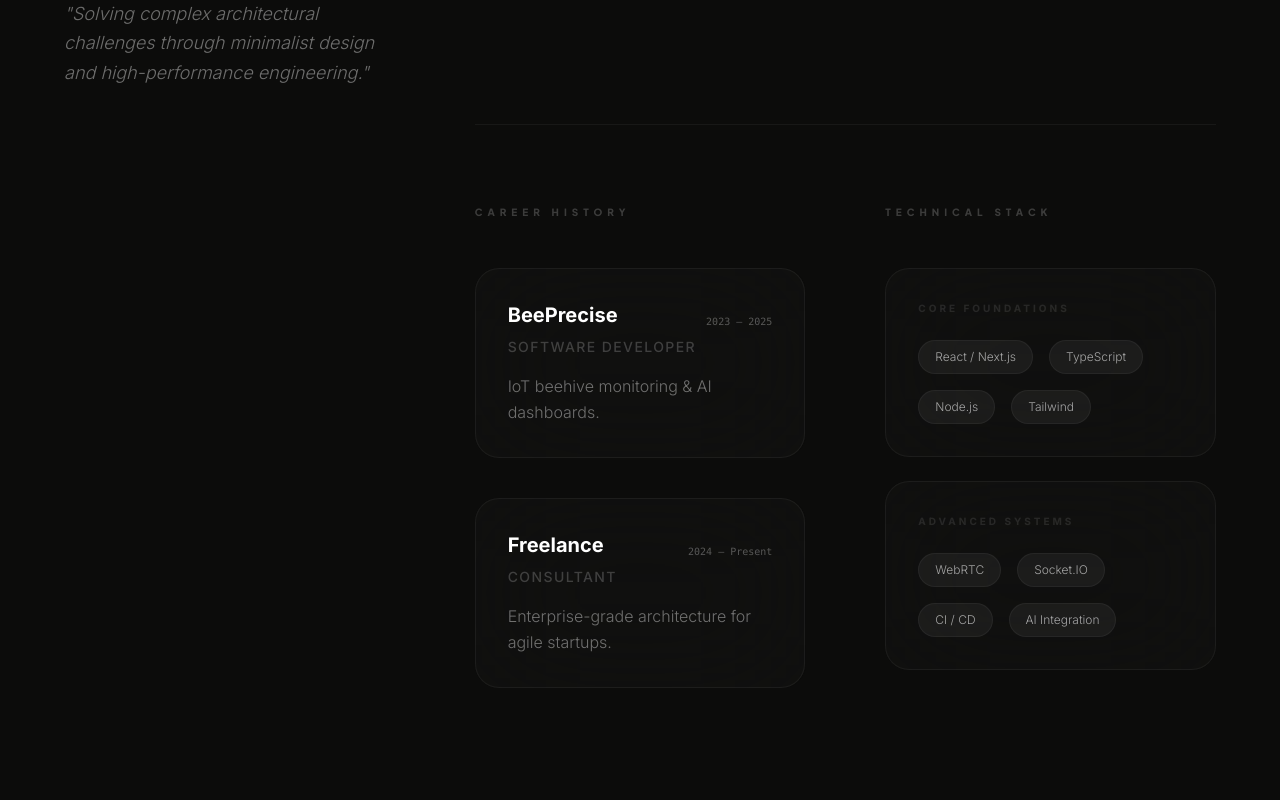
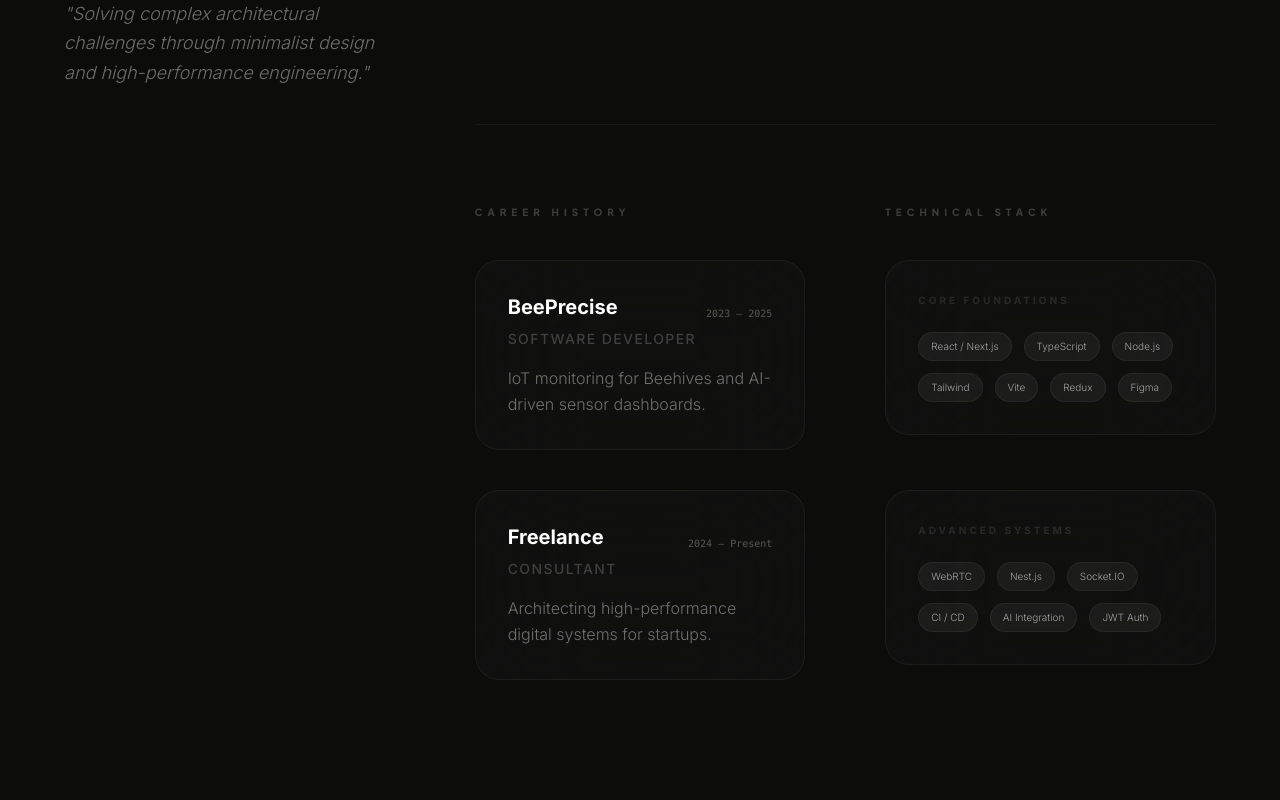
Before and after one commit to prannav225/Modern_Portfolio, a React (Vite) app: page / in a window 1280 px wide. Shown: the part 1240-2040 px from the top of the page. Built offline with nearby package versions, Linux system fonts and the light colour scheme.

Commit message:
update content & social urls

```diff
--- a/src/app/components/AboutSection.jsx
+++ b/src/app/components/AboutSection.jsx
@@ -9,13 +9,13 @@ const AboutSection = () => {
       company: "BeePrecise",
       role: "Software Developer",
       period: "2023 – 2025",
-      desc: "IoT beehive monitoring & AI dashboards.",
+      desc: "IoT monitoring for Beehives and AI-driven sensor dashboards.",
     },
     {
       company: "Freelance",
       role: "Consultant",
       period: "2024 – Present",
-      desc: "Enterprise-grade architecture for agile startups.",
+      desc: "Architecting high-performance digital systems for startups.",
     },
   ];
 
@@ -90,77 +90,106 @@ const AboutSection = () => {
             </div>
 
             {/* Structured Info Grid */}
-            <div className="grid md:grid-cols-2 gap-20 pt-20 border-t border-white/5">
-              {/* Experience */}
-              <div className="space-y-12">
+            <div className="pt-20 border-t border-white/5">
+              <div className="grid md:grid-cols-2 gap-x-12 lg:gap-x-20 gap-y-10">
+                {/* Titles Row */}
                 <h4 className="text-[10px] uppercase tracking-[0.5em] font-black text-white/20">
                   Career History
                 </h4>
+                <h4 className="text-[10px] uppercase tracking-[0.5em] font-black text-white/20 hidden md:block">
+                  Technical Stack
+                </h4>
+
+                {/* First Row of Cards */}
                 <div className="space-y-10">
-                  {experiences.map((exp, i) => (
-                    <motion.div
-                      key={i}
-                      className="group p-8 bg-white/2 backdrop-blur-3xl border border-white/5 rounded-3xl transition-all hover:bg-white/5 hover:border-white/10"
-                    >
+                  <motion.div className="group p-8 bg-white/2 backdrop-blur-3xl border border-white/5 rounded-3xl transition-all hover:bg-white/5 hover:border-white/10">
                     <div className="flex justify-between items-end mb-2">
-                        <h5 className="text-xl font-bold">{exp.company}</h5>
+                      <h5 className="text-xl font-bold">
+                        {experiences[0].company}
+                      </h5>
                       <span className="text-[10px] font-mono text-white/30">
-                          {exp.period}
+                        {experiences[0].period}
                       </span>
                     </div>
                     <p className="text-sm text-white/20 uppercase tracking-widest font-medium mb-4">
-                        {exp.role}
+                      {experiences[0].role}
                     </p>
                     <p className="text-white/40 font-light leading-relaxed">
-                        {exp.desc}
+                      {experiences[0].desc}
                     </p>
                   </motion.div>
-                  ))}
-                </div>
                 </div>
 
-              {/* Skills / Tech */}
-              <div className="space-y-12">
-                <h4 className="text-[10px] uppercase tracking-[0.5em] font-black text-white/20">
+                <div className="space-y-10">
+                  <h4 className="text-[10px] uppercase tracking-[0.5em] font-black text-white/20 md:hidden mb-10">
                     Technical Stack
                   </h4>
-                <div className="flex flex-col gap-6">
                   <div className="p-8 bg-white/2 backdrop-blur-3xl border border-white/5 rounded-3xl">
                     <span className="text-[10px] uppercase tracking-[0.3em] font-bold text-white/10 block mb-6">
                       Core Foundations
                     </span>
-                    <div className="flex flex-wrap gap-4">
+                    <div className="flex flex-wrap gap-3">
                       {[
                         "React / Next.js",
                         "TypeScript",
                         "Node.js",
                         "Tailwind",
+                        "Vite",
+                        "Redux",
+                        "Figma",
                       ].map((s) => (
                         <span
                           key={s}
-                          className="px-4 py-2 bg-white/5 border border-white/5 rounded-full text-xs font-light text-white/60"
+                          className="px-3 py-1.5 bg-white/5 border border-white/5 rounded-full text-[10px] font-light text-white/60"
                         >
                           {s}
                         </span>
                       ))}
                     </div>
                   </div>
+                </div>
 
+                {/* Second Row of Cards */}
+                <div className="space-y-10">
+                  <motion.div className="group p-8 bg-white/2 backdrop-blur-3xl border border-white/5 rounded-3xl transition-all hover:bg-white/5 hover:border-white/10">
+                    <div className="flex justify-between items-end mb-2">
+                      <h5 className="text-xl font-bold">
+                        {experiences[1].company}
+                      </h5>
+                      <span className="text-[10px] font-mono text-white/30">
+                        {experiences[1].period}
+                      </span>
+                    </div>
+                    <p className="text-sm text-white/20 uppercase tracking-widest font-medium mb-4">
+                      {experiences[1].role}
+                    </p>
+                    <p className="text-white/40 font-light leading-relaxed">
+                      {experiences[1].desc}
+                    </p>
+                  </motion.div>
+                </div>
+
+                <div className="space-y-10">
                   <div className="p-8 bg-white/2 backdrop-blur-3xl border border-white/5 rounded-3xl">
                     <span className="text-[10px] uppercase tracking-[0.3em] font-bold text-white/10 block mb-6">
                       Advanced Systems
                     </span>
-                    <div className="flex flex-wrap gap-4">
-                      {["WebRTC", "Socket.IO", "CI / CD", "AI Integration"].map(
-                        (s) => (
+                    <div className="flex flex-wrap gap-3">
+                      {[
+                        "WebRTC",
+                        "Nest.js",
+                        "Socket.IO",
+                        "CI / CD",
+                        "AI Integration",
+                        "JWT Auth",
+                      ].map((s) => (
                         <span
                           key={s}
-                            className="px-4 py-2 bg-white/5 border border-white/5 rounded-full text-xs font-light text-white/60"
+                          className="px-3 py-1.5 bg-white/5 border border-white/5 rounded-full text-[10px] font-light text-white/60"
                         >
                           {s}
                         </span>
-                        )
-                      )}
+                      ))}
                     </div>
                   </div>
                 </div>
--- a/src/app/components/Footer.jsx
+++ b/src/app/components/Footer.jsx
@@ -58,13 +58,21 @@ const Footer = () => {
                 Elsewhere
               </span>
               <div className="flex flex-col gap-3">
-                {["GitHub", "LinkedIn", "Twitter"].map((social) => (
+                {[
+                  { name: "GitHub", url: "https://github.com/prannav225" },
+                  {
+                    name: "LinkedIn",
+                    url: "https://linkedin.com/in/prannav-m",
+                  },
+                ].map((social) => (
                   <a
-                    key={social}
-                    href="#"
+                    key={social.name}
+                    href={social.url}
+                    target="_blank"
+                    rel="noreferrer"
                     className="text-base text-white/40 hover:text-white transition-colors duration-300 w-fit"
                   >
-                    {social}
+                    {social.name}
                   </a>
                 ))}
               </div>
--- a/src/app/components/ProjectSection.jsx
+++ b/src/app/components/ProjectSection.jsx
@@ -8,7 +8,7 @@ const ProjectsData = [
     image: "/projects/getransfr.jpg",
     title: "Getransfr - File Sharing App",
     description:
-      "High-performance P2P file-sharing platform with WebRTC data channels, real-time discovery, and drag-and-drop support.",
+      "High-performance P2P file-sharing platform using WebRTC, File System Access API, and Screen Wake Lock to enable seamless, direct-to-disk transfers.",
     tag: ["All", "Web"],
     gitUrl: "https://getransfr.vercel.app",
     usePreview: false,
```
Lines whose indentation alone changed are shown as unchanged.
